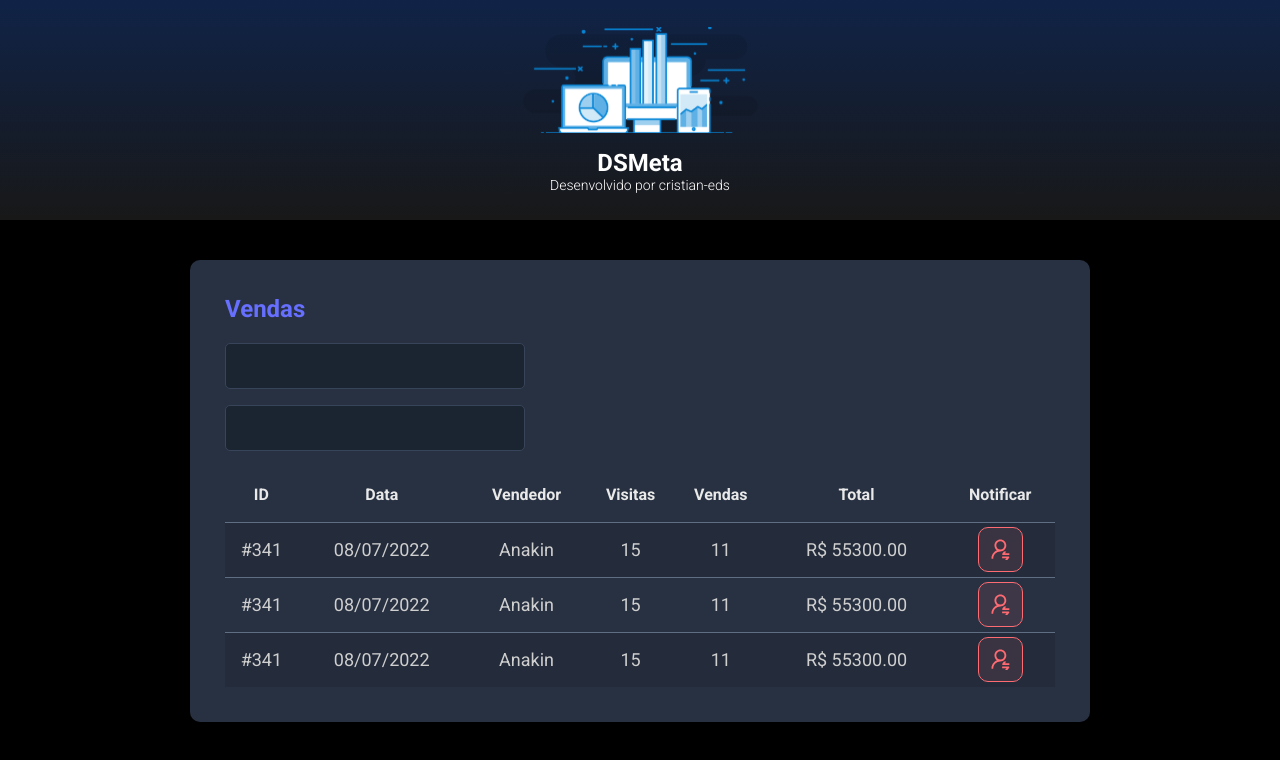
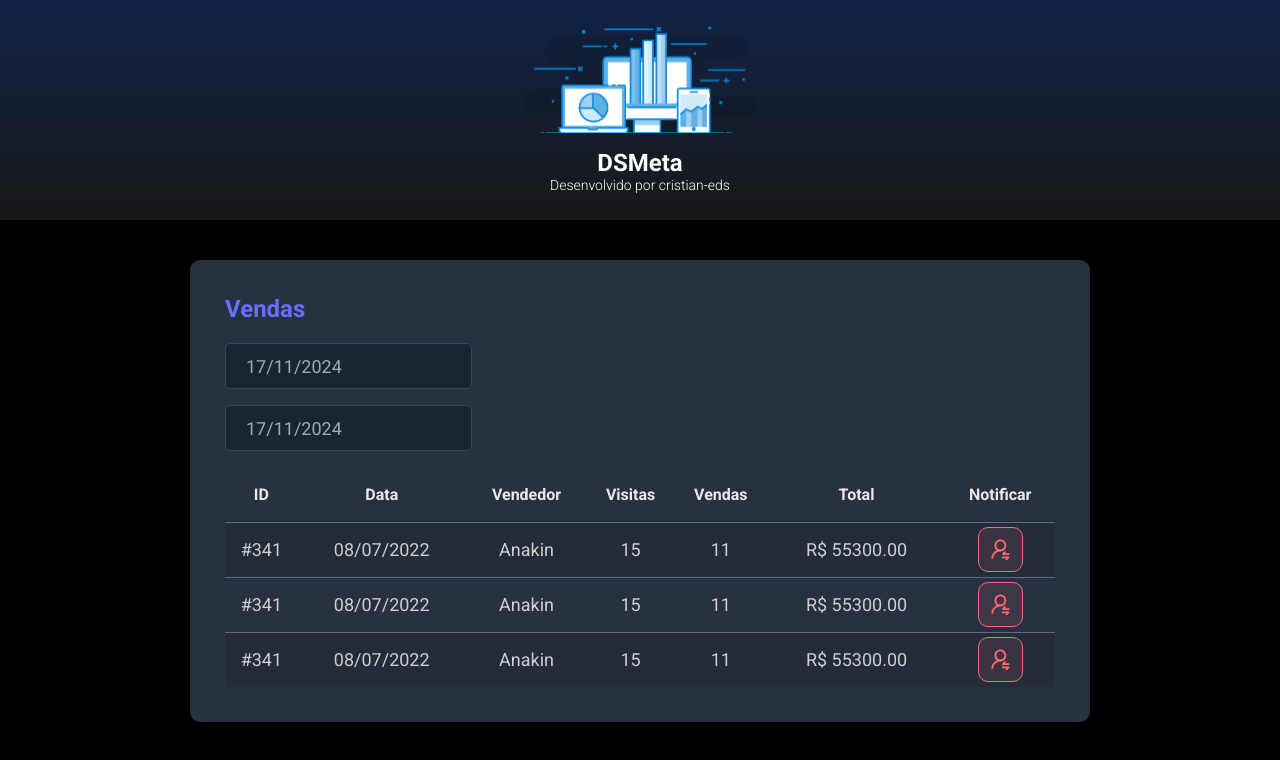
Before and after one commit to cristian-eds/dsmeta, a React (Vite) app in the folder frontend/: page / in a window 1280 px wide. Shown: the top 760 px of the page. Built offline with nearby package versions, Linux system fonts and the light colour scheme.

Commit message:
Inserting DatePicker

```diff
--- a/frontend/package.json
+++ b/frontend/package.json
@@ -10,7 +10,9 @@
     "preview": "vite preview"
   },
   "dependencies": {
+    "@types/react-datepicker": "4.4.2",
     "react": "^18.3.1",
+    "react-datepicker": "4.8.0",
     "react-dom": "^18.3.1"
   },
   "devDependencies": {
--- a/frontend/src/components/SalesCard/SalesCard.tsx
+++ b/frontend/src/components/SalesCard/SalesCard.tsx
@@ -1,5 +1,10 @@
+// components
+import DatePicker from 'react-datepicker';
 import NotificationButton from '../NotificationButton/NotificationButton'
+
+//css
 import './SalesCard.css'
+import "react-datepicker/dist/react-datepicker.css"
 
 const SalesCard = () => {
     return (
@@ -8,10 +13,20 @@
                 <h2 className="dsmeta-sales-title">Vendas</h2>
                 <div>
                     <div className="dsmeta-form-control-container">
-                        <input className="dsmeta-form-control" type="text" />
+                        <DatePicker
+                            selected={new Date()}
+                            onChange={(date: Date) => { }}
+                            className='dsmeta-form-control'
+                            dateFormat="dd/MM/yyyy"
+                        />
                     </div>
                     <div className="dsmeta-form-control-container">
-                        <input className="dsmeta-form-control" type="text" />
+                        <DatePicker
+                            selected={new Date()}
+                            onChange={(date: Date) => { }}
+                            className='dsmeta-form-control'
+                            dateFormat="dd/MM/yyyy"
+                        />
                     </div>
                 </div>
 
```
Also changed, not shown: 1 other file (tests, documents, lock files or other folders).
